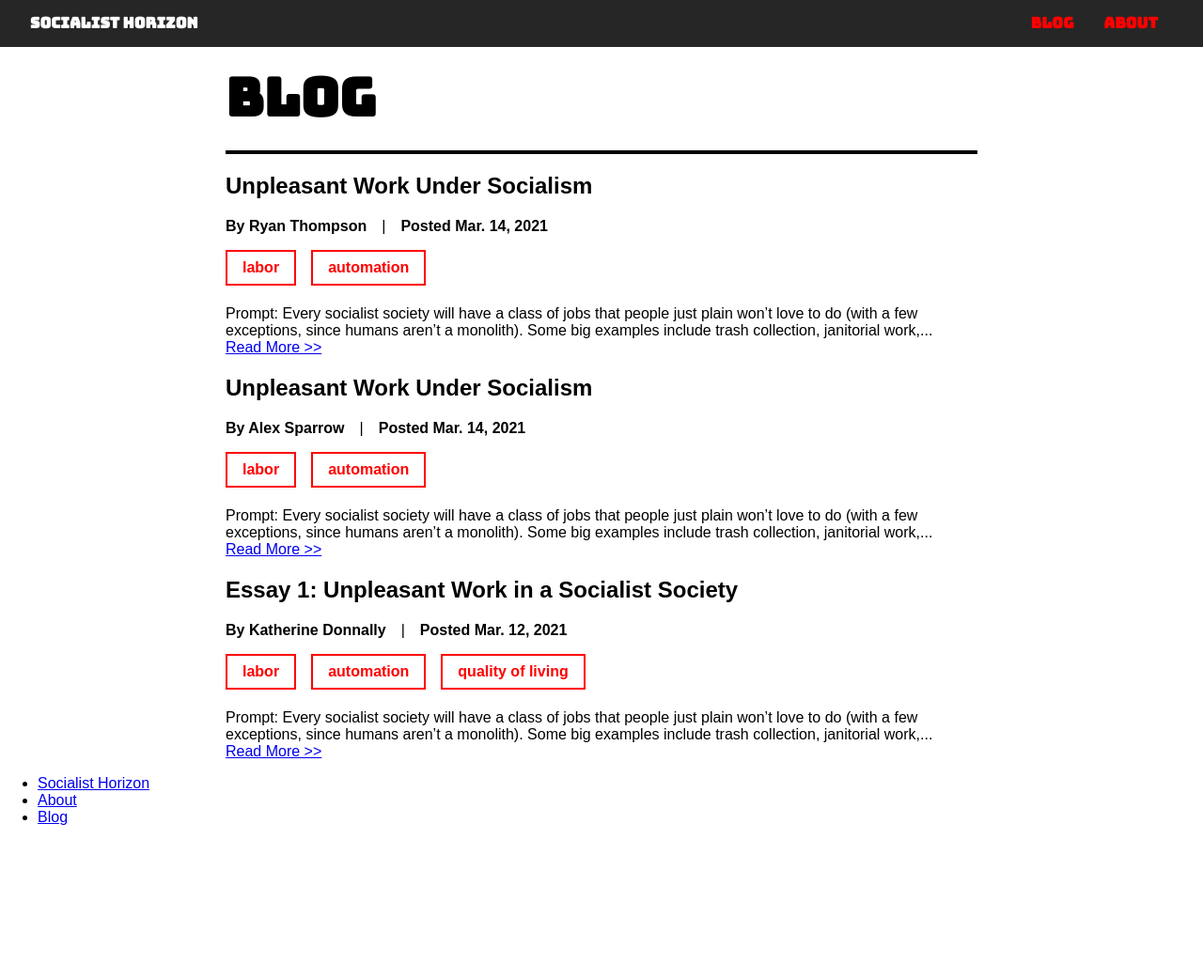
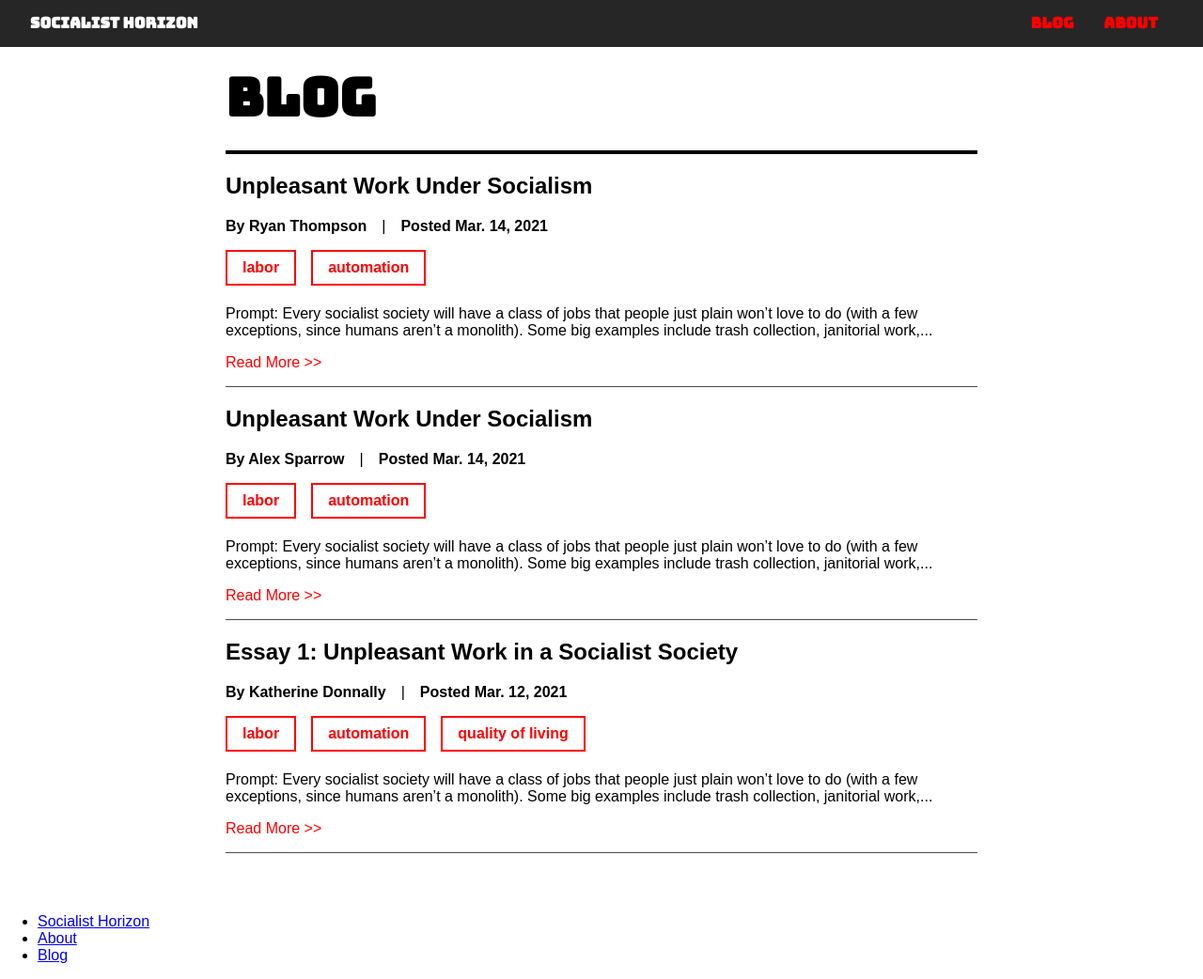
Before and after one commit to socialisthorizon/socialisthorizon.github.io, a Jekyll site: the page built from pages/blog.html, in a window 1280 px wide and 1042 px high. Shown: the whole window at 94% size. Built offline with Jekyll 4.4.1, drawn with Linux system fonts in a browser that asks for light colours; some web fonts are replaced.

Commit message:
Add padding, style 'read more', border b/t posts

```diff
--- a/assets/css/_sass/_pages/_blog.scss
+++ b/assets/css/_sass/_pages/_blog.scss
@@ -1,6 +1,6 @@
 .blog__page-title {
 	margin: 0 4.167%;
-	padding-top: 3rem;
+	padding-top: 2rem;
 	font-family: $bungee;
 	font-size: 3.5rem;
 	div {
@@ -8,7 +8,6 @@
 		line-height: 2;
 
 	}
-
 	@media screen and (min-width: 425px) {
 		margin: 0 auto;
 		padding: 0 8.33%;
@@ -18,15 +17,17 @@
 
 .blog__post-list {
 	margin: 0 4.167%;
+	padding-bottom: 3em;
 	@media screen and (min-width: 425px) {
 		margin: 0 auto;
 		padding: 0 8.33%;
+		padding-bottom: 3em;
 		max-width: 800px;
 	}
 }
 
 .blog-posts__post {
-
+	border-bottom: 1px solid hsla(0, 0, 0%, .7);
 }
 
 .blog-post__title {
@@ -69,6 +70,9 @@
 
 }
 
-.post-read__more {
-
+a.post-read__more {
+	display: inline-block;
+	padding: 1em 0;
+	color: red;
+	text-decoration: none;
 }
```
